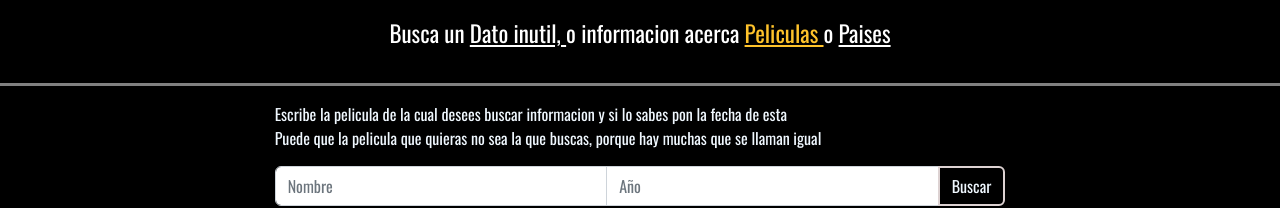
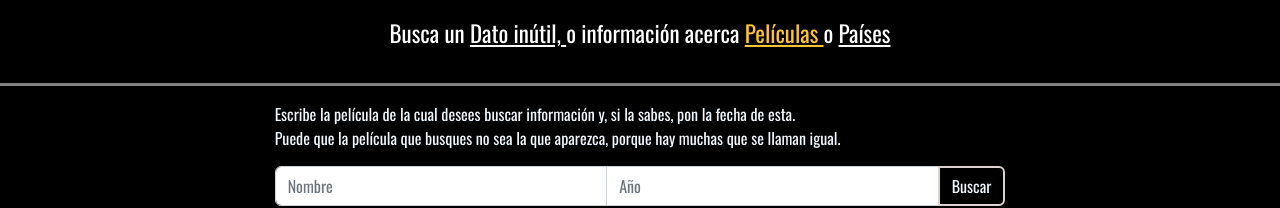
Before and after one commit to Aratt-Gaytan/api-connection, a website: page src/public/peliculas.html in a window 1280 px wide. Shown: the top 208 px of the page. Drawn offline with nearby package versions, Linux system fonts and the light colour scheme.

Commit message:
Update peliculas.html

```diff
--- a/src/public/peliculas.html
+++ b/src/public/peliculas.html
@@ -21,18 +21,18 @@
 
     <div class="col-12 bg-black p-3 text-center menu a">
       <p>Busca un
-        <a class="a" href="./index.html">Dato inutil, </a>
-        o informacion acerca
-        <a class="seleccionado" href="./peliculas.html">Peliculas </a>
+        <a class="a" href="./index.html">Dato inútil, </a>
+        o información acerca
+        <a class="seleccionado" href="./peliculas.html">Películas </a>
         o
-        <a class="a" href="./paises.html">Paises</a> </p>
+        <a class="a" href="./paises.html">Países</a> </p>
     </div>
 
     <div class="container p-3">
       <div class="row">
         <div class="col-8 offset-2 ">
-          <span class="titulo">Escribe la pelicula de la cual desees buscar informacion y si lo sabes pon la fecha de esta </span>
-          <p class="titulo">Puede que la pelicula que quieras no sea la que buscas, porque hay muchas que se llaman igual</p>
+          <span class="titulo">Escribe la película de la cual desees buscar información y, si la sabes, pon la fecha de esta. </span>
+          <p class="titulo">Puede que la película que busques no sea la que aparezca, porque hay muchas que se llaman igual.</p>
           <div class="input-group mb-3">
             <input type="text" class="form-control input" id="pelicula"  aria-describedby="button-addon2" placeholder="Nombre">
             <input type="texto" class="form-control input" id="año" placeholder="Año">
```
